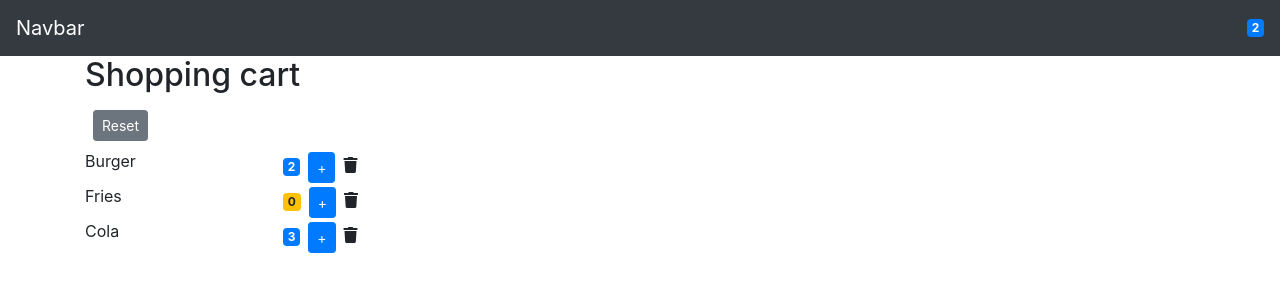
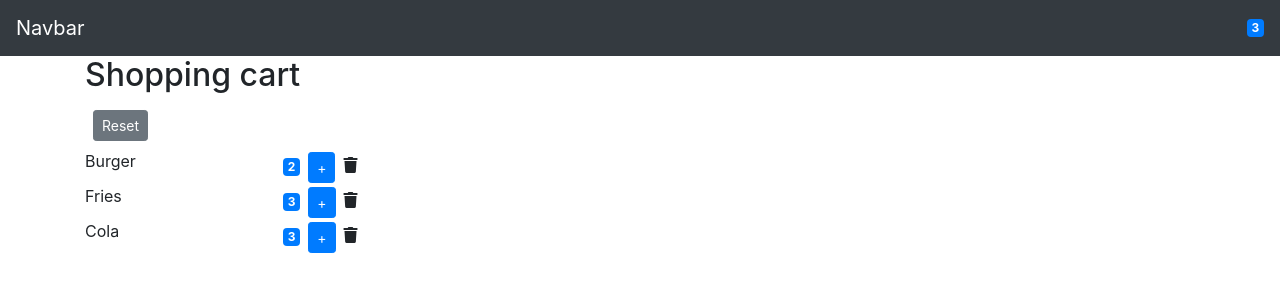
Before and after one commit to mhammed2020/React2020, a React (Create React App) app: page / in a window 1280 px wide. Shown: the top 300 px of the page. Built offline with nearby package versions, Linux system fonts and the light colour scheme.

Commit message:
Mounting Phase

```diff
--- a/src/components/app.jsx
+++ b/src/components/app.jsx
@@ -8,7 +8,7 @@ class App extends Component {
     state = {
         products :[
             {id:1,name:"Burger",count :2},
-            {id:2,name:"Fries",count :0},
+            {id:2,name:"Fries",count :3},
             {id:3,name:"Cola",count :3}
         ]
 
--- a/src/components/carts.jsx
+++ b/src/components/carts.jsx
@@ -4,7 +4,26 @@ import Product from './products'
 class ShoppingCart extends Component {
 
 
+//uusing constractor
+
+constructor(props) {
+    super(props);
+    console.log("Shopping cart ==> Constractor");
+}
+
+//calling backend server
+componentDidMount(){
+
+    console.log("Shopping cart ==> component didmount");
+
+
+}
+
+
     render() {
+
+        console.log("Shopping cart ==> render");
+
         return (
            <React.Fragment>
         <h2> Shopping cart</h2>
--- a/src/components/products.jsx
+++ b/src/components/products.jsx
@@ -22,6 +22,8 @@ class Product extends Component {
 
 
     render() {
+
+        console.log(" product ==> render");
 
 
         return (
```
